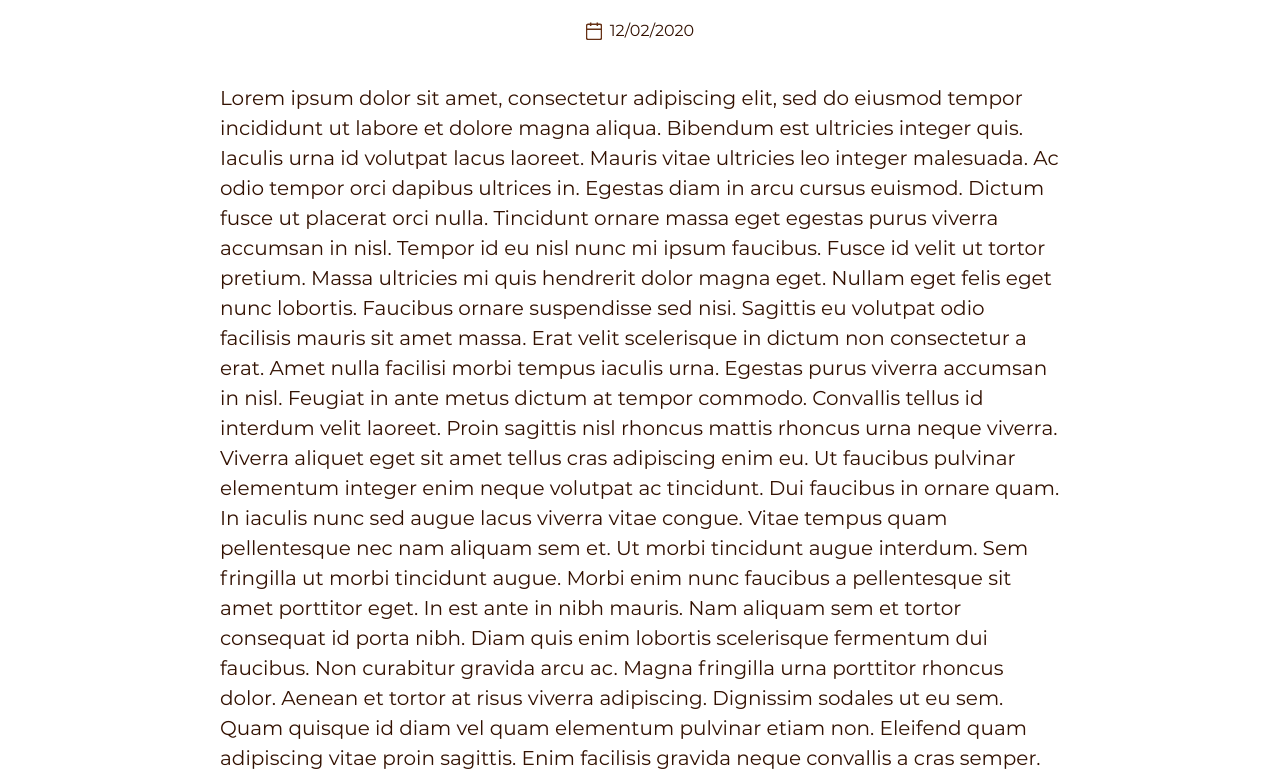
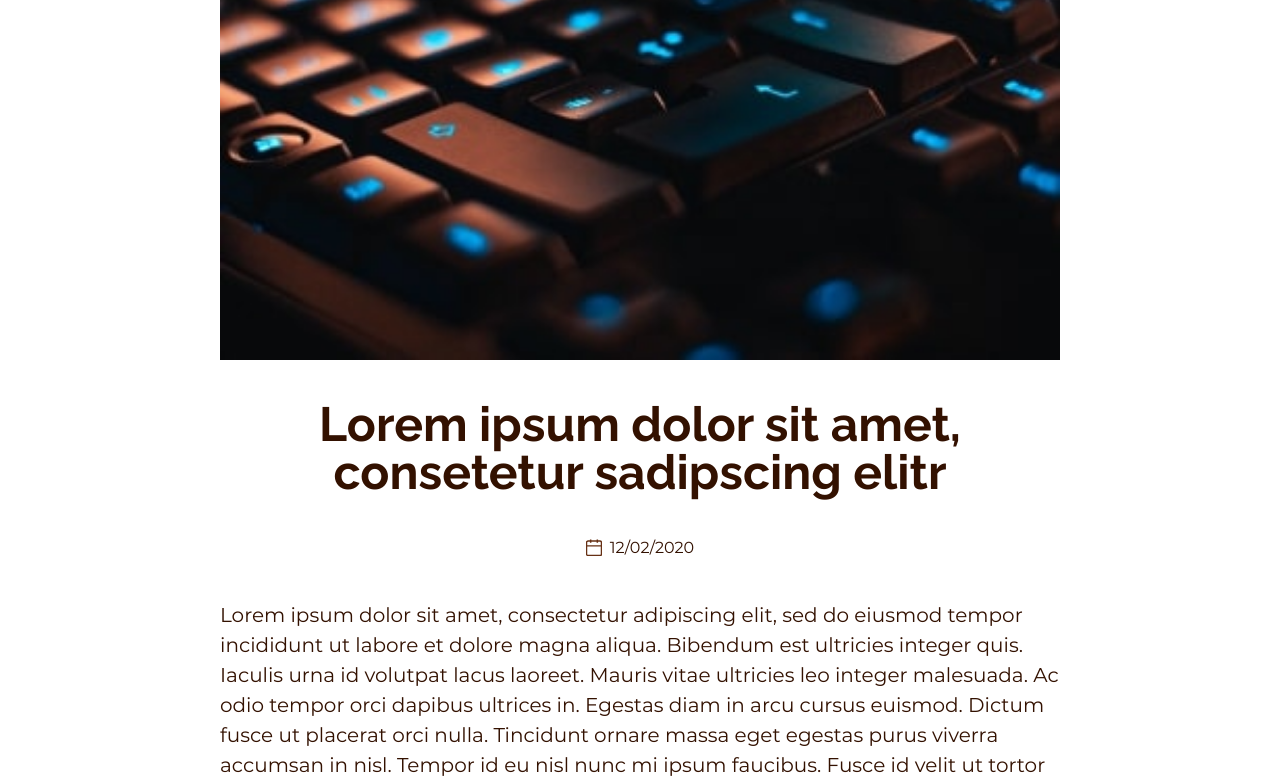
Before and after one commit to davidbreyault/ecf-html-css, a website: page news-story.html in a window 1280 px wide. Shown: the part 321-1100 px from the top of the page. Drawn offline with Linux system fonts and the light colour scheme.

Commit message:
Modification source de l'image

```diff
--- a/news-story.html
+++ b/news-story.html
@@ -35,9 +35,9 @@
             <div class="mw84">
                 <figure>
                     <img
-                    srcset="img/news-card-keyboard,
+                    srcset="img/news-card-keyboard.jpg,
                             img/news-card-keyboard@2x.jpg 2x"
-                    src="img/news-card-code.jpg" alt="Photo d'un clavier">
+                    src="img/news-card-keyboard.jpg" alt="Photo d'un clavier">
                 </figure>
                 <h1 class="h2-like">Lorem ipsum dolor sit amet, consetetur sadipscing elitr</h1>
                 <p>
```
